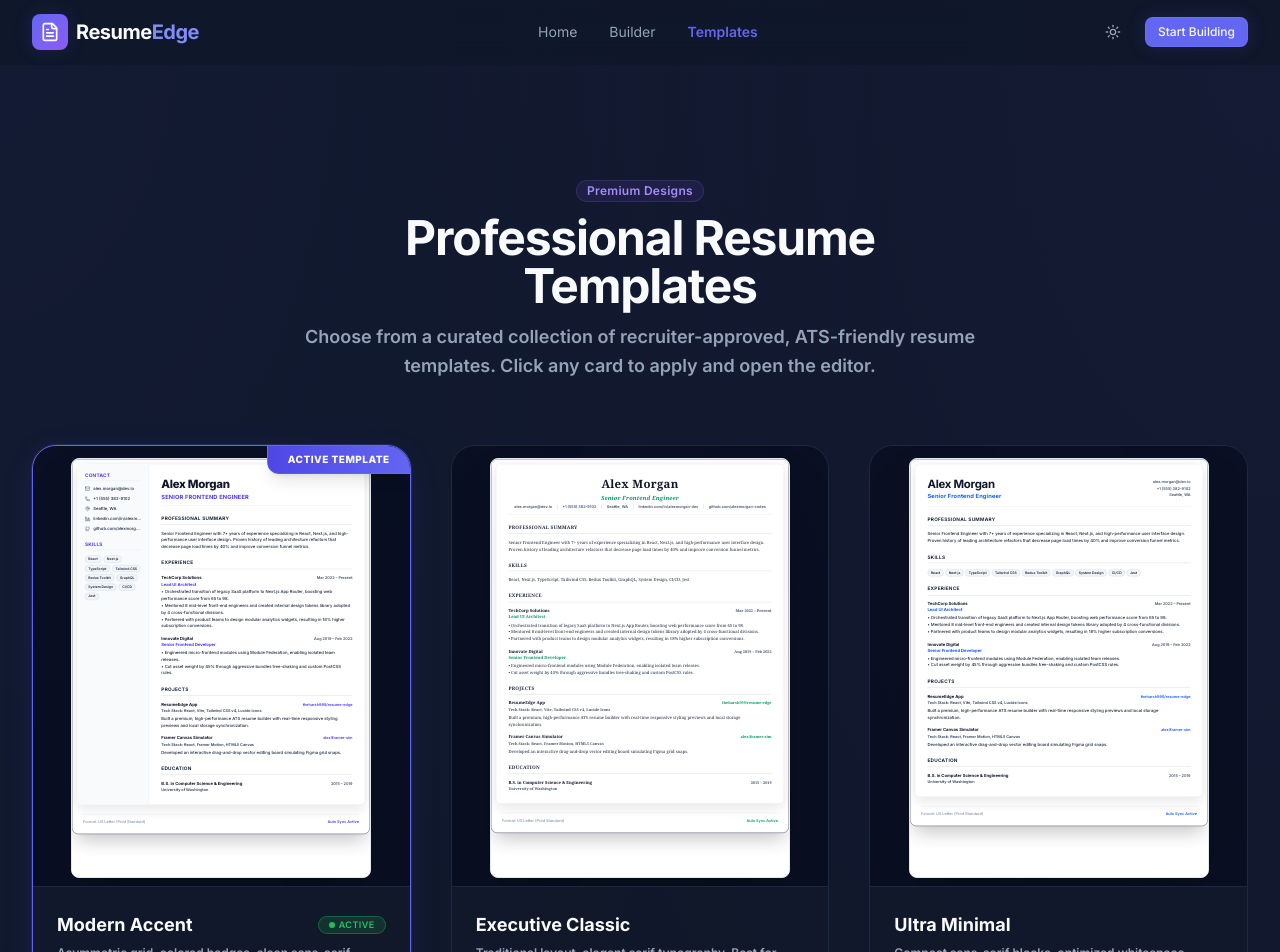
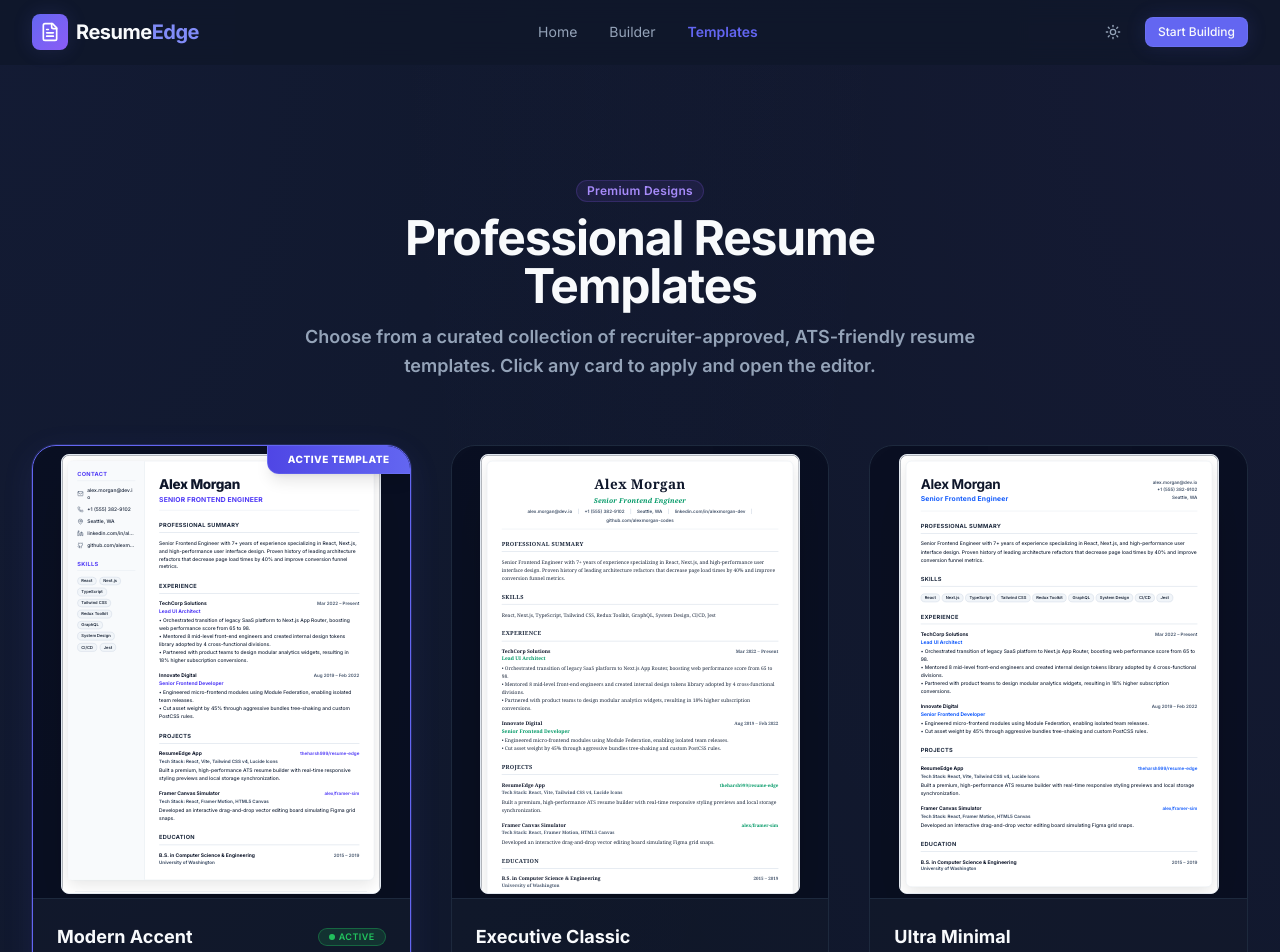
Before and after one commit to theharsh999/resume-edge, a React (Vite) app: page /templates in a window 1280 px wide. Shown: the top 952 px of the page. Built offline with nearby package versions, Linux system fonts and the light colour scheme.

Commit message:
feat(templates): scale preview 0.38→0.45, grow sheet to 320×440, minimize container padding to eliminate whitespace

```diff
--- a/src/pages/Templates.jsx
+++ b/src/pages/Templates.jsx
@@ -120,15 +120,15 @@ export function Templates() {
                   }`}
                 >
                   {/* Template Preview Section — height driven by scaled sheet */}
-                  <div className="w-full bg-slate-950/45 border-b border-slate-800 flex items-start justify-center px-3 pt-3 pb-2 overflow-hidden relative transition-all duration-300 group-hover:opacity-95">
+                  <div className="w-full bg-slate-950/45 border-b border-slate-800 flex items-center justify-center px-2 pt-2 pb-1 overflow-hidden relative transition-all duration-300 group-hover:opacity-95">
                     {/* Centered A4 Page Mockup */}
-                    <div className="w-[300px] h-[420px] bg-white rounded-lg shadow-2xl overflow-hidden relative border border-slate-200 shrink-0">
+                    <div className="w-[320px] h-[440px] bg-white rounded-lg shadow-2xl overflow-hidden relative border border-slate-200 shrink-0">
                       {/* Scaled ResumePreview inside the sheet */}
                       <div style={{
-                        transform: 'scale(0.38)',
+                        transform: 'scale(0.45)',
                         transformOrigin: 'top left',
-                        width: '263.16%', // 1 / 0.38
-                        height: '263.16%',
+                        width: '222.22%', // 1 / 0.45
+                        height: '222.22%',
                         pointerEvents: 'none',
                         position: 'absolute',
                         top: 0,
```
